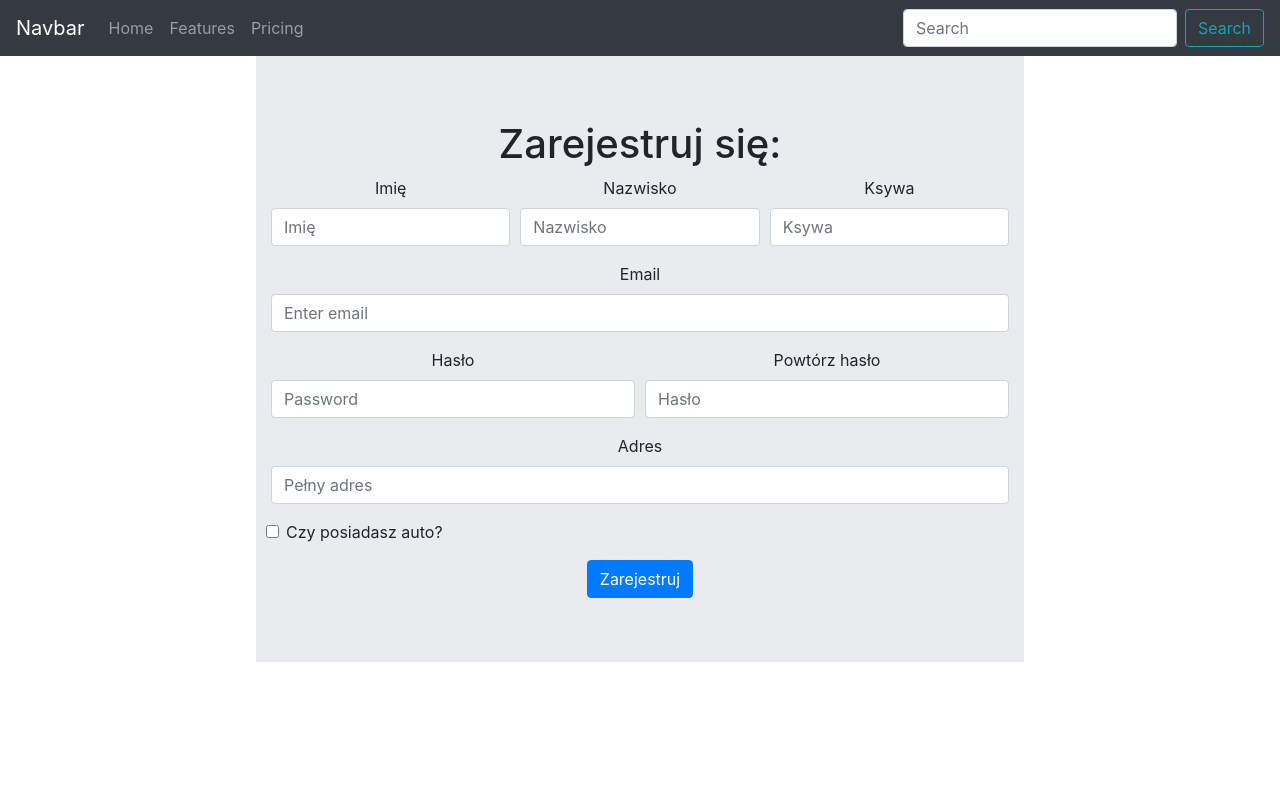
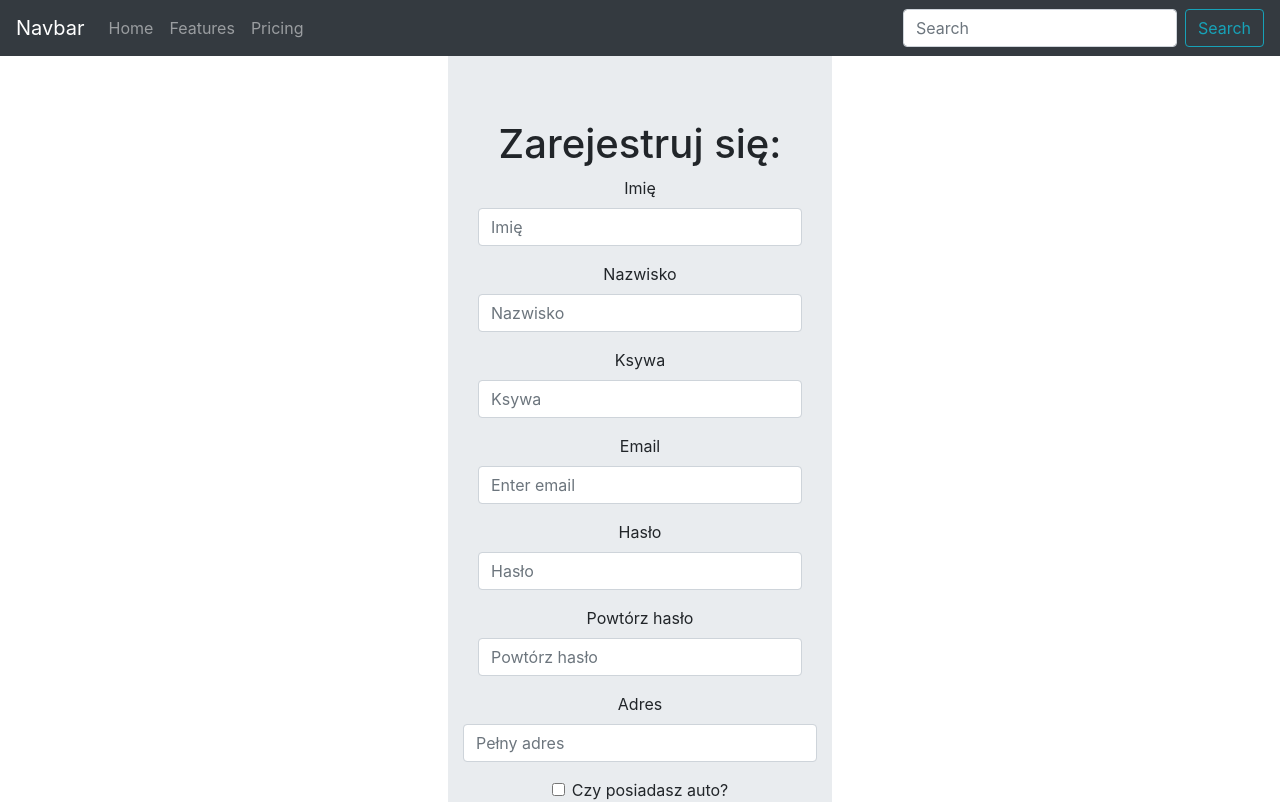
Before and after one commit to kubwosz/event-support-app-frontside, a React (Create React App) app in the folder event-support-app/: page /register in a window 1280 px wide. Shown: the top 802 px of the page. Built offline with nearby package versions, Linux system fonts and the light colour scheme.

Commit message:
basic registration vertical page

```diff
--- a/event-support-app/src/components/register_page/index.jsx
+++ b/event-support-app/src/components/register_page/index.jsx
@@ -6,13 +6,12 @@ import { Form, Button, Col} from 'react-bootstrap';
 export default class RegisterPage extends React.Component{
     render(){
         return(
-        <div style={{width:"60%", margin:"auto"}}>
+        <div style={{width:"30%", margin:"auto"}}>
 <Jumbotron fluid>
   <Container>
     <h1>Zarejestruj się:</h1>
+
     <Form>
-
-    <Form.Row>
     <Form.Group as={Col} controlId="formGridName">
       <Form.Label>Imię</Form.Label>
       <Form.Control placeholder="Imię" />
@@ -27,34 +26,26 @@ export default class RegisterPage extends React.Component{
       <Form.Label>Ksywa</Form.Label>
       <Form.Control  placeholder="Ksywa" />
     </Form.Group>
-  </Form.Row>
 
-  <Form.Row>
     <Form.Group as={Col} controlId="formGridEmail">
       <Form.Label>Email</Form.Label>
       <Form.Control type="email" placeholder="Enter email" />
     </Form.Group>
-  </Form.Row>
 
-  <Form.Row>
   <Form.Group as={Col} controlId="formGridPassword">
       <Form.Label>Hasło</Form.Label>
-      <Form.Control type="password" placeholder="Password" />
+      <Form.Control type="password" placeholder="Hasło" />
     </Form.Group>
 
     <Form.Group as={Col} controlId="formGridPassword2">
       <Form.Label>Powtórz hasło</Form.Label>
-      <Form.Control type="password" placeholder="Hasło" />
+      <Form.Control type="password" placeholder="Powtórz hasło" />
     </Form.Group>
-  </Form.Row>
 
   <Form.Group controlId="formGridAddress1">
     <Form.Label>Adres</Form.Label>
     <Form.Control placeholder="Pełny adres" />
   </Form.Group>
-
-  <Form.Row>
-
 
   <Form.Group>
           <Form.Check
@@ -63,12 +54,12 @@ export default class RegisterPage extends React.Component{
           />
         </Form.Group>
 
-  </Form.Row>
-
   <Button variant="primary" type="submit">
     Zarejestruj
   </Button>
 </Form>
+
+
   </Container>
 </Jumbotron>
 </div>
```
